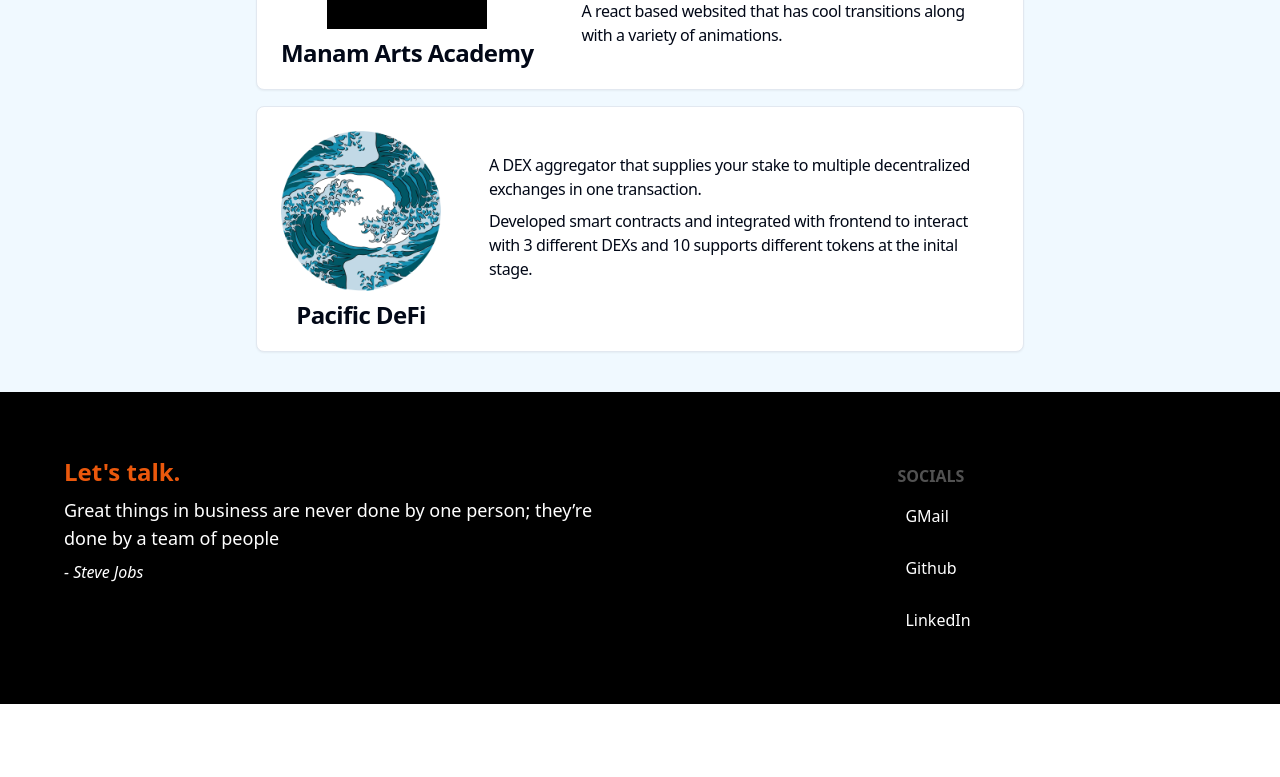
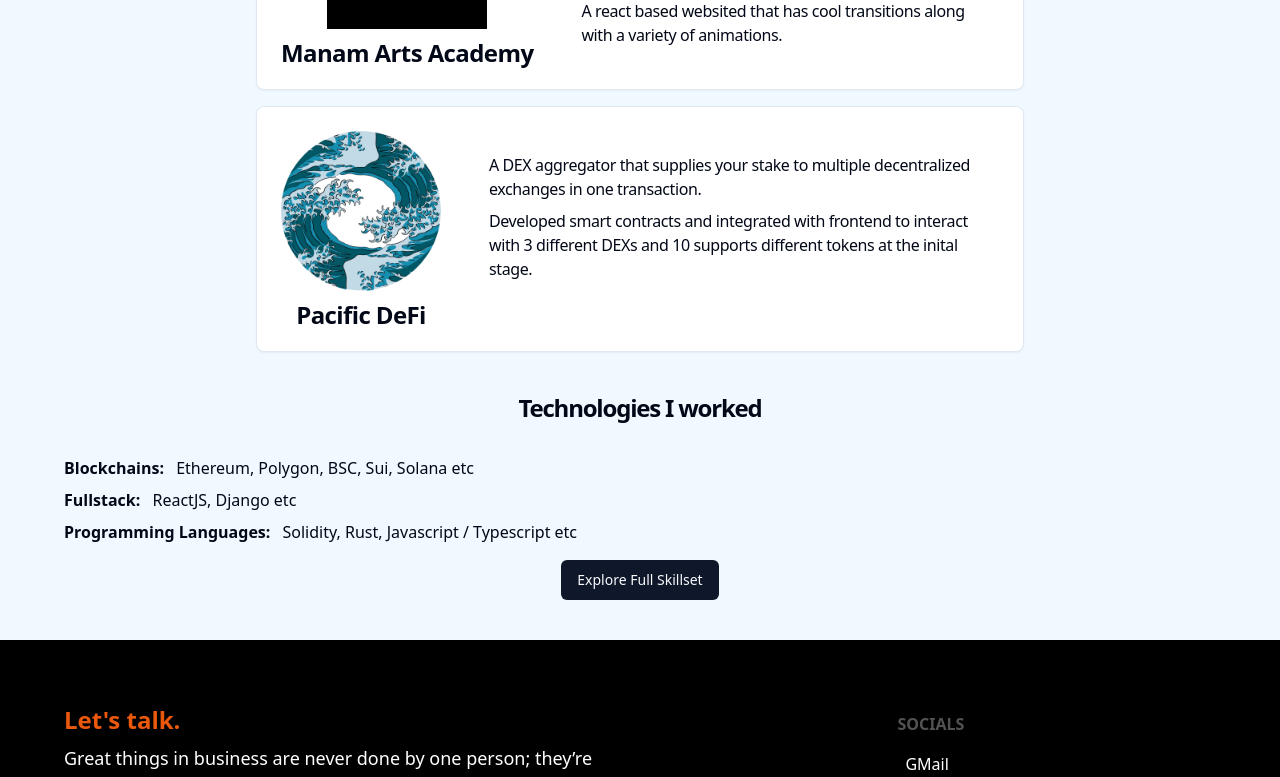
Before and after one commit to jveer634/jveer634, a React (Vite) app: page / in a window 1280 px wide. Shown: the part 1662-2439 px from the top of the page. Before the commit the page ends 2366 px from the top, so only its background shows below. Built offline with nearby package versions, Linux system fonts and the light colour scheme.

Commit message:
chore: add skills section

```diff
--- a/src/components/Home.tsx
+++ b/src/components/Home.tsx
@@ -26,13 +26,13 @@ const Home = () => {
                         </Link>
                     </li>
                     <li>
-                        <Link to="#">
+                        <Link to="/contact">
                             <Button variant="default">Get in Touch</Button>
                         </Link>
                     </li>
                 </ul>
             </section>
-            <div className="my-10">
+            <section className="my-10">
                 <h2 className="font-nostalgia mb-8 text-center text-lg tracking-[0.25rem] md:text-xl lg:text-2xl">
                     SERVICES
                 </h2>
@@ -86,7 +86,7 @@ const Home = () => {
                         <Link to="/contact">Let's Work Together</Link>
                     </Button>
                 </div>
-            </div>
+            </section>
             <section className="my-10">
                 <h2 className="font-nostalgia mb-8 text-center text-lg tracking-[0.25rem] md:text-xl lg:text-2xl">
                     PROJECTS
@@ -188,6 +188,37 @@ const Home = () => {
                     </Card>
                 </div>
             </section>
+
+            <section className="my-10">
+                <h2 className="mb-8 text-center text-lg font-bold tracking-tighter md:text-xl lg:text-2xl">
+                    Technologies I worked
+                </h2>
+
+                <ul className="space-y-2">
+                    <li>
+                        <span className="mr-2 font-bold">Blockchains: </span>
+                        <span>Ethereum, Polygon, BSC, Sui, Solana etc </span>
+                    </li>
+
+                    <li>
+                        <span className="mr-2 font-bold">Fullstack: </span>
+                        <span>ReactJS, Django etc </span>
+                    </li>
+                    <li>
+                        <span className="mr-2 font-bold">
+                            Programming Languages:{" "}
+                        </span>
+                        <span>
+                            Solidity, Rust, Javascript / Typescript etc{" "}
+                        </span>
+                    </li>
+                </ul>
+                <div className="my-4 text-center">
+                    <Button>
+                        <Link to="/about">Explore Full Skillset</Link>
+                    </Button>
+                </div>
+            </section>
         </main>
     );
 };
```
